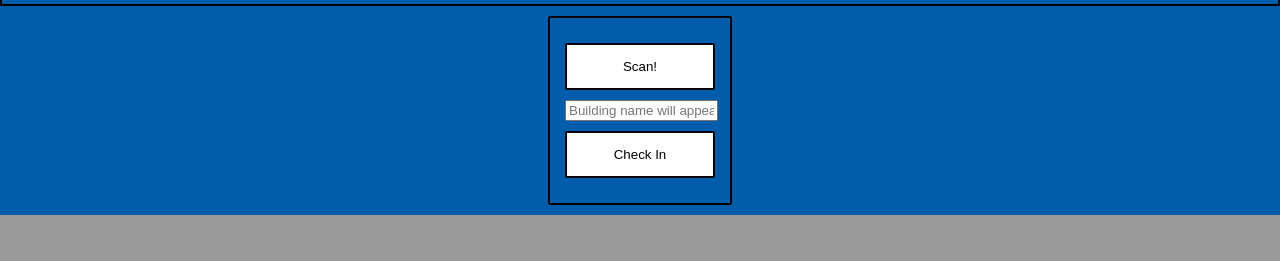
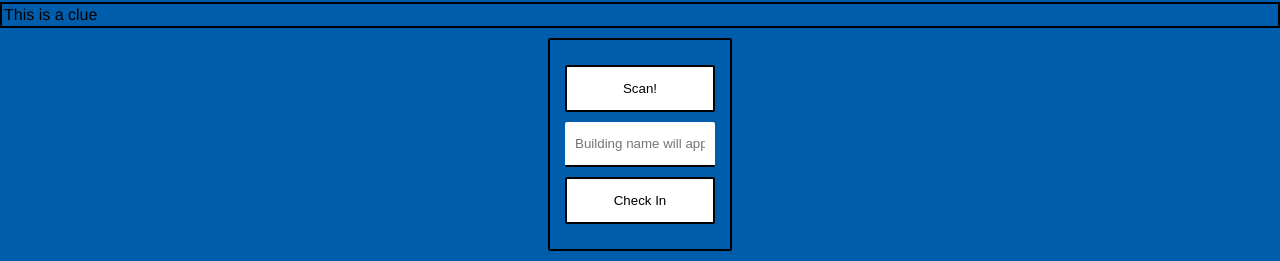
Before and after one commit to nickpap00/GroupSoftware, a PHP site: page /main.html in a window 1280 px wide. Shown: the part 737-998 px from the top of the page. Before the commit the page ends 952 px from the top, so only its background shows below. Run offline with PHP 8.4, Linux system fonts and the light colour scheme; some libraries are stand-ins or nearby versions.

Commit message:
More Styling changes

```diff
--- a/main.html
+++ b/main.html
@@ -23,7 +23,7 @@
 
 
 	<!-- Title of our game / seperation from top navigation -->
-    <div id="title"><h1>Add something here like a title</h1></div>
+    <div id="title"></div>
 	<!-- Creates Sidebar for sitewide links -->
 	<div id="Sidebar" class="sidebar">
 		<a href="javascript:void(0)" class="closebtn" onclick="closeNav()">&times;</a>
@@ -34,6 +34,7 @@
 		<a href="#">Contact</a>
 	</div>
 		<div id="main">
+			<h1>Add something here like a title</h1>
 			<button class="openbtn" onclick="openNav()">&#9776; Menu </button>
 		</div>
 
@@ -44,7 +45,7 @@
     </div>
     <div id="qr_div">
       <button class="button" onclick="document.getElementById('QR_scanner').click()">Scan!</button>
-		<input class="textfbox" type=text size=16 placeholder="Building name will appear here" class=qrcode-text readonly/>
+		<input class="buildingtextbox" type=text size=16 placeholder="Building name will appear here" class=qrcode-text readonly/>
 		<label class=qrcode-text-btn>
 		<input id="QR_scanner" type=file accept="image/*" capture=environment onchange="openQRCamera(this);" tabindex=-1></label>
 		<input class="button" type=button value="Check In" />
--- a/webPagesSourceCode/styles_coursework.css
+++ b/webPagesSourceCode/styles_coursework.css
@@ -38,6 +38,7 @@
 .button:hover{
 	background-color: gray;
 }
+
 /* The sidebar menu */
 .sidebar {
   height: 100%; /* 100% Full-height */
@@ -250,3 +251,18 @@
 	transition: 0.25s;
 	cursor: pointer;
 }
+/*Styling for qr textboxes*/
+.buildingtextbox{
+border:0;
+	background: white;
+	display: block;
+	margin: 10px auto;
+	text-align: center;
+	border: 0px solid black;
+	border-bottom-width:2px;
+	padding: 14px 10px;
+	width: 150px;
+	outline: none;
+	border-radius: 2px;
+	transition: 0.25s;
+}
```
